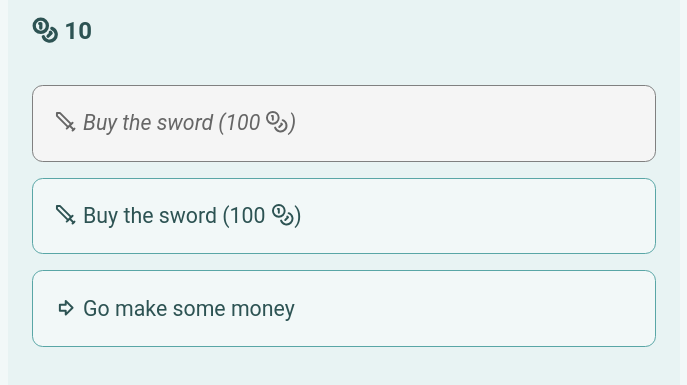
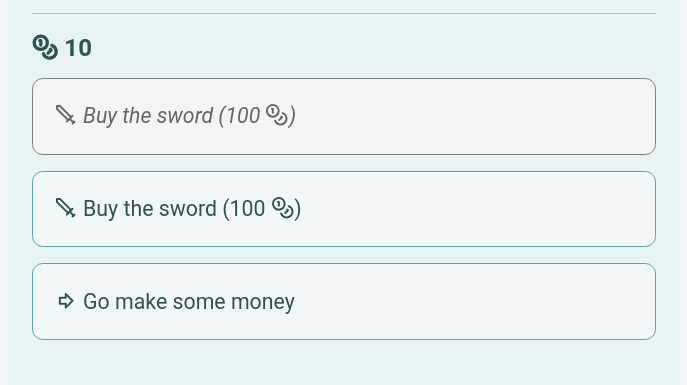
Before and after one commit to clement-gouin/z-hero-quest, a website: page index.html in a window 1280 px wide. Shown: the part 397-782 px from the top of the page, without its empty margins (296-983 px from the left). Drawn offline with nearby package versions, Linux system fonts and the light colour scheme.

Commit message:
add bar before vars

```diff
--- a/index.html
+++ b/index.html
@@ -36,12 +36,14 @@
       <hr />
     </div>
     <div class="header" v-html="header"></div>
-    <h2 class="var-container">
-      <span v-for="(item, i) in parsed.shownVars" :key="`var-${i}`" :title="item.name" class="var">
-        <span v-html="icon(item.icon)"></span>&nbsp;{{ debug ? item.default : env[item.name] }}
-      </span>
-    </h2>
-    <br />
+    <template v-if="parsed.shownVars.length">
+      <hr>
+      <h2 class="var-container">
+        <span v-for="(item, i) in parsed.shownVars" :key="`var-${i}`" :title="item.name" class="var">
+          <span v-html="icon(item.icon)"></span>&nbsp;{{ debug ? item.default : env[item.name] }}
+        </span>
+      </h2>
+    </template>
     <template v-for="(item, i) in shownData" :key="`data-${i}`">
       <div v-html="item.data"></div>
     </template>
```
